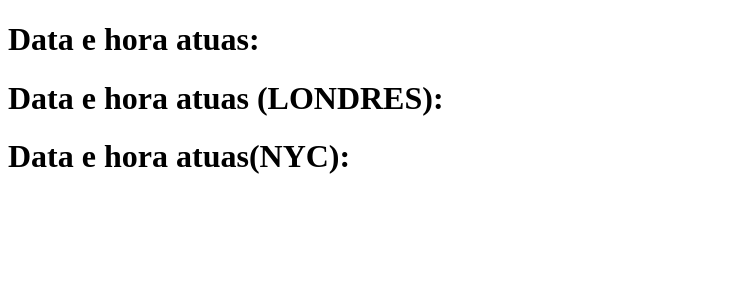
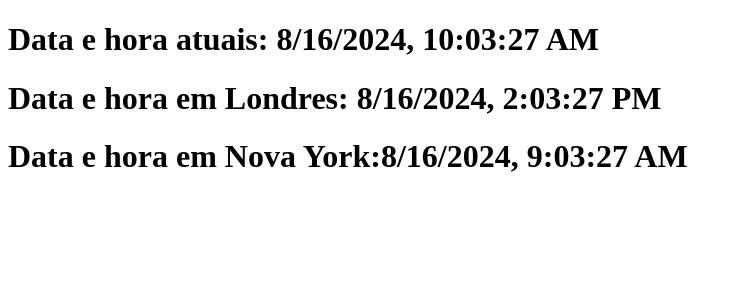
Before and after one commit to EllaaManu/AulaReact_12_08, a React (Create React App) app: page / in a window 1280 px wide. Shown: the top 300 px of the page, without its empty margins (0-742 px from the left). Built offline with nearby package versions, Linux system fonts and the light colour scheme.

Commit message:
Add files via upload

```diff
--- a/src/App.js
+++ b/src/App.js
@@ -1,11 +1,11 @@
-import Data from "./meusComponentes/Data.js"
+import Data from "./meusComponentes/Data";
 
 function App() {
   return (
     <div className="App">
-      <Data texto="Data e hora atuas:" timeZone='-3.00'/>
-      <Data texto="Data e hora atuas (LONDRES):" timeZone='1.00'/>
-      <Data texto="Data e hora atuas(NYC):" timeZone='-4.00'/>
+        <Data texto="Data e hora atuais: " timeZone={-3.00}/>
+        <Data texto="Data e hora em Londres: " timeZone={1.00}/>
+        <Data texto="Data e hora em Nova York:" timeZone={-4.00}/>
     </div>
   );
 }
--- a/src/index.js
+++ b/src/index.js
@@ -1,8 +1,6 @@
 import React from 'react';
 import ReactDOM from 'react-dom/client';
-
 import App from './App';
-
 
 const root = ReactDOM.createRoot(document.getElementById('root'));
 root.render(
@@ -10,7 +8,3 @@
     <App />
   </React.StrictMode>
 );
-
-// If you want to start measuring performance in your app, pass a function
-// to log results (for example: reportWebVitals(console.log))
-// or send to an analytics endpoint. Learn more: https://bit.ly/CRA-vitals
--- a/src/meusComponentes/Data.js
+++ b/src/meusComponentes/Data.js
@@ -1,50 +1,44 @@
-import { Component } from "react";
+import { Component }from "react";
 
+export default class Data extends Component{
 
-export default class Data extends Component {
-
-    // props = aquio que o app.js tem dentro da tag do html ali
-    constructor(props) {
-
-        super(); // executa do cosntrutor do pai
+    constructor(props){
+        super(); //executa o construtor do pai
         this.props = props;
         this.state = {
-            dataAtual: new Date().toLocaleString()
-        };
+                        dataAtual : new Date().toLocaleString()
+                     }
     }
 
-    pegaData(timezone){
+    pegaDataDe(timeZone){
         const dataAtual = new Date();
-        let timeZoneFromDB = PaymentResponse(timezone);
-        let difTempo = timeZoneFromDB * 60 + dataAtual.getTimezoneOffset();
-        let ml = parseInt(dataAtual.getTime() + (difTempo * 60 * 1000));
-        const dataNova = new Date(ml);
-        return dataNova;
+        let timeZoneFromDB = parseInt(timeZone);
+        let diferencaTempo = timeZoneFromDB * 60 + dataAtual.getTimezoneOffset();
+        let milisegundos = parseInt(dataAtual.getTime() + (diferencaTempo * 60 * 1000));
+        const data = new Date(milisegundos);
+        return data
     }
 
     //fase de montagem
     componentDidMount(){
+        //Não é permitido atualizar o estado do componente de forma direta
+        //this.state =  ...
         this.setState({
-            dataAtual : new Date().toLocaleString()
+           dataAtual: new Date().toLocaleString()
         });
     }
 
-    componentDidUpdate() {
-        console.log("COmponeete atumliado");
-        setTimeout(() => {
-            this.setState({
-                dataAtual : new Date().toLocaleString()
-            });
-        }, 1000);
-
+    componentDidUpdate(){
+        setTimeout(()=>{
+        this.setState({
+                dataAtual: this.pegaDataDe(this.props.timeZone).toLocaleString()
+        });
+        },1000);
     }
-
-    //sobreeescrtre do metodo
+    //sobrescrita de método
     render(){
         return (
-            // se nao exibe props exibe hehehehehehe
-            <h1> {this.props.texto || "hehehehehe"} {this.dataAtual}</h1>
+            <h1>{ this.props.texto || ""}{this.state.dataAtual}</h1>
         )
     }
-
 }
```
